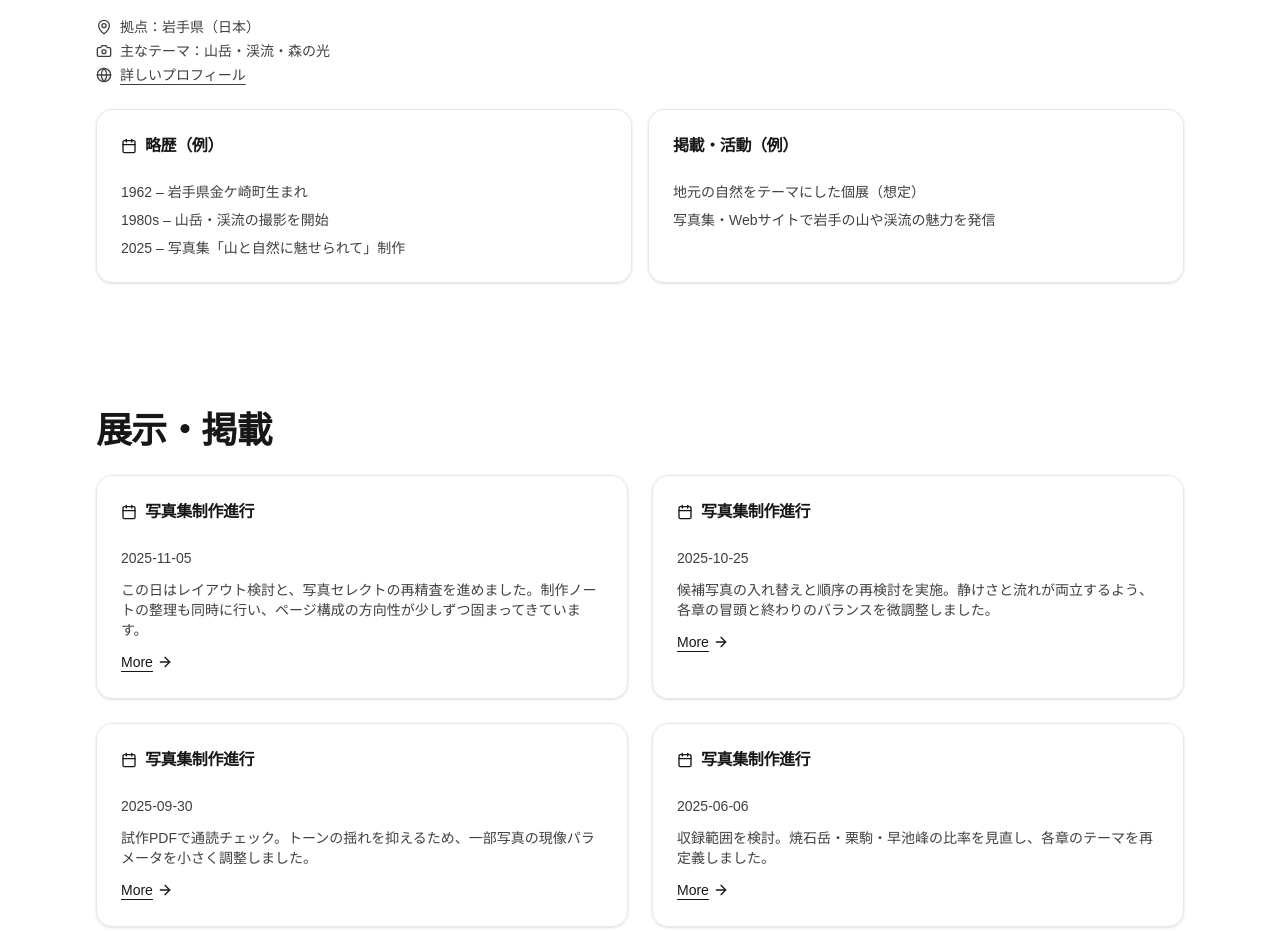
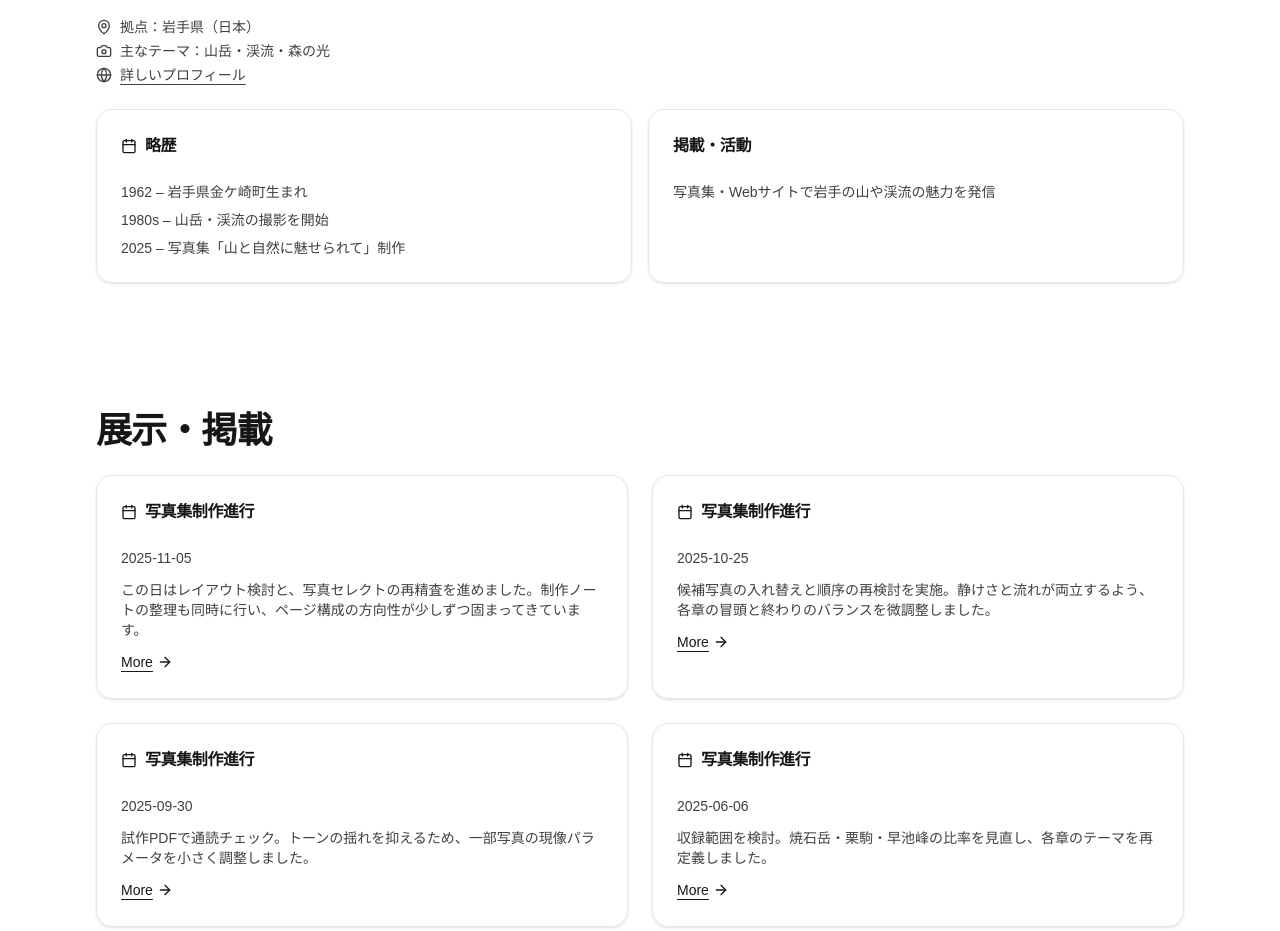
Before and after one commit to masahiro-koseki/masahiro-site, a Next.js app: page / in a window 1280 px wide. Shown: the part 2580-3511 px from the top of the page. Built offline with nearby package versions, Linux system fonts and the light colour scheme.

Commit message:
Update About Section

```diff
--- a/src/components/sections/AboutSection.tsx
+++ b/src/components/sections/AboutSection.tsx
@@ -48,7 +48,7 @@ export default function AboutSection({ lang, about }: AboutSectionProps) {
 		<CardHeader>
 		<CardTitle className="text-base flex items-center gap-2">
 		<Calendar className="h-4 w-4" />
-		{lang === "ja" ? "略歴（例）" : "Timeline (sample)"}
+		{lang === "ja" ? "略歴" : "Timeline"}
 		</CardTitle>
 		</CardHeader>
 		<CardContent>
@@ -78,16 +78,11 @@ export default function AboutSection({ lang, about }: AboutSectionProps) {
 		<Card className="rounded-2xl h-full">
 		<CardHeader>
 		<CardTitle className="text-base">
-		{lang === "ja" ? "掲載・活動（例）" : "Features & Activities"}
+		{lang === "ja" ? "掲載・活動" : "Features & Activities"}
 		</CardTitle>
 		</CardHeader>
 		<CardContent>
 		<ul className="text-sm text-neutral-700 space-y-2">
-		<li>
-		{lang === "ja"
-			? "地元の自然をテーマにした個展（想定）"
-		: "Solo exhibitions featuring local nature (planned / sample)"}
-		</li>
 		<li>
 		{lang === "ja"
 			? "写真集・Webサイトで岩手の山や渓流の魅力を発信"
```
